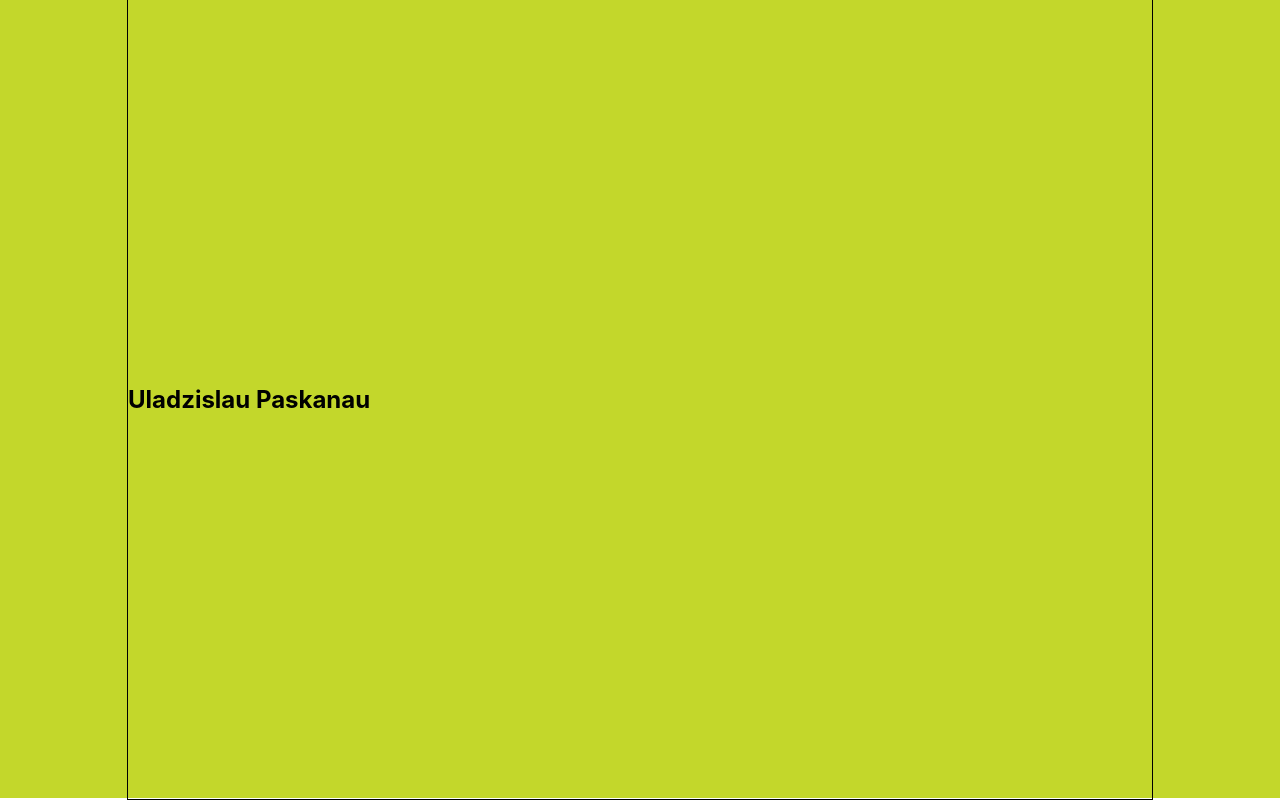
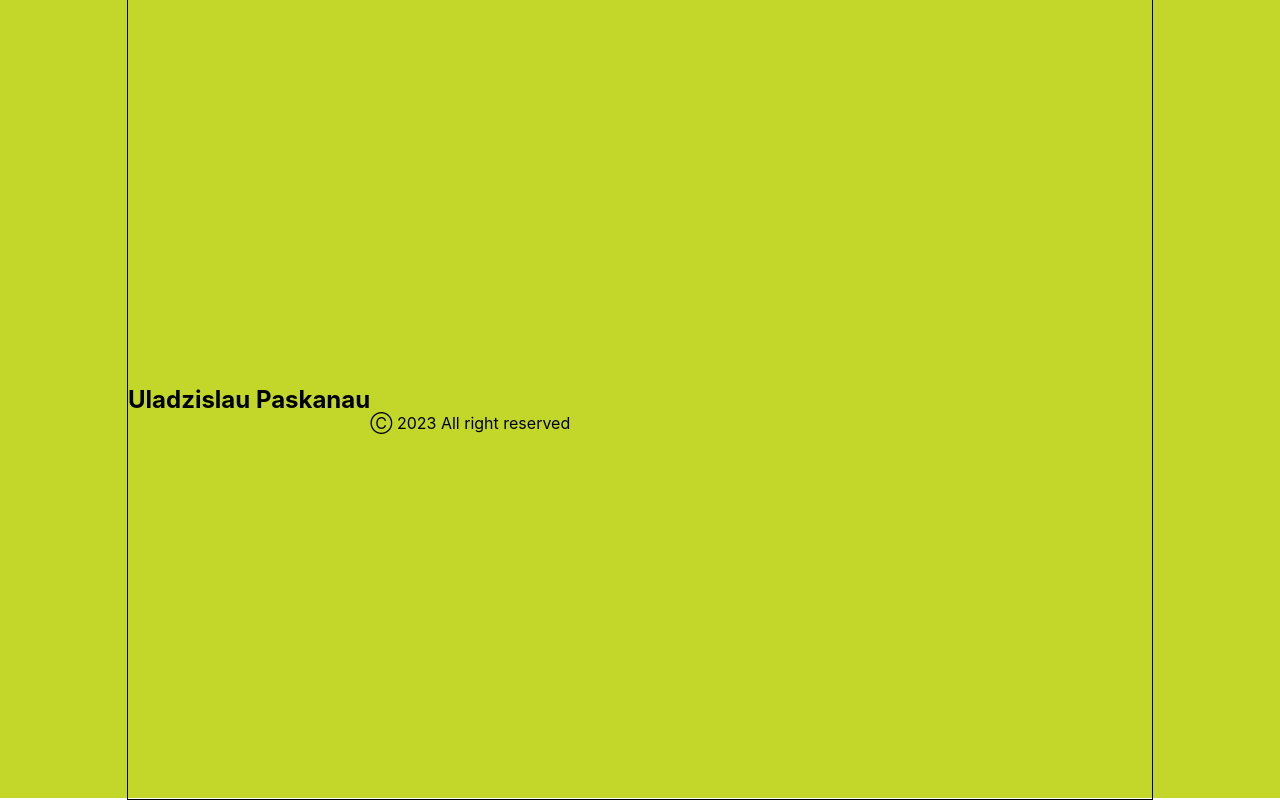
Before and after one commit to Paskinho/my_portfolio, a React (Create React App) app: page / in a window 1280 px wide. Shown: the part 2482-3282 px from the top of the page. Built offline with nearby package versions, Linux system fonts and the light colour scheme.

Commit message:
some refactoring with Footer.tsx

```diff
--- a/src/components/footer/Footer.module.css
+++ b/src/components/footer/Footer.module.css
@@ -5,6 +5,12 @@
 
 .name {
     display: flex;
-    justify-content: center;
+    justify-content: space-around;
+    align-items: end;
+}
 
+.right {
+    display: flex;
+    justify-content: space-around;
+    align-items: end;
 }
--- a/src/components/footer/Footer.tsx
+++ b/src/components/footer/Footer.tsx
@@ -7,7 +7,13 @@ export const Footer = () => {
         <div className={s.footerBlock}>
             <div className={sContainer.container}>
                 <div className={s.name}>
-            <h2 >Uladzislau Paskanau </h2>
+            <h2>Uladzislau Paskanau </h2>
+                    <div className={s.right}>
+            <span>
+
+                Ⓒ 2023 All right reserved
+                 </span>
+                    </div>
                 </div>
             </div>
         </div>
```
